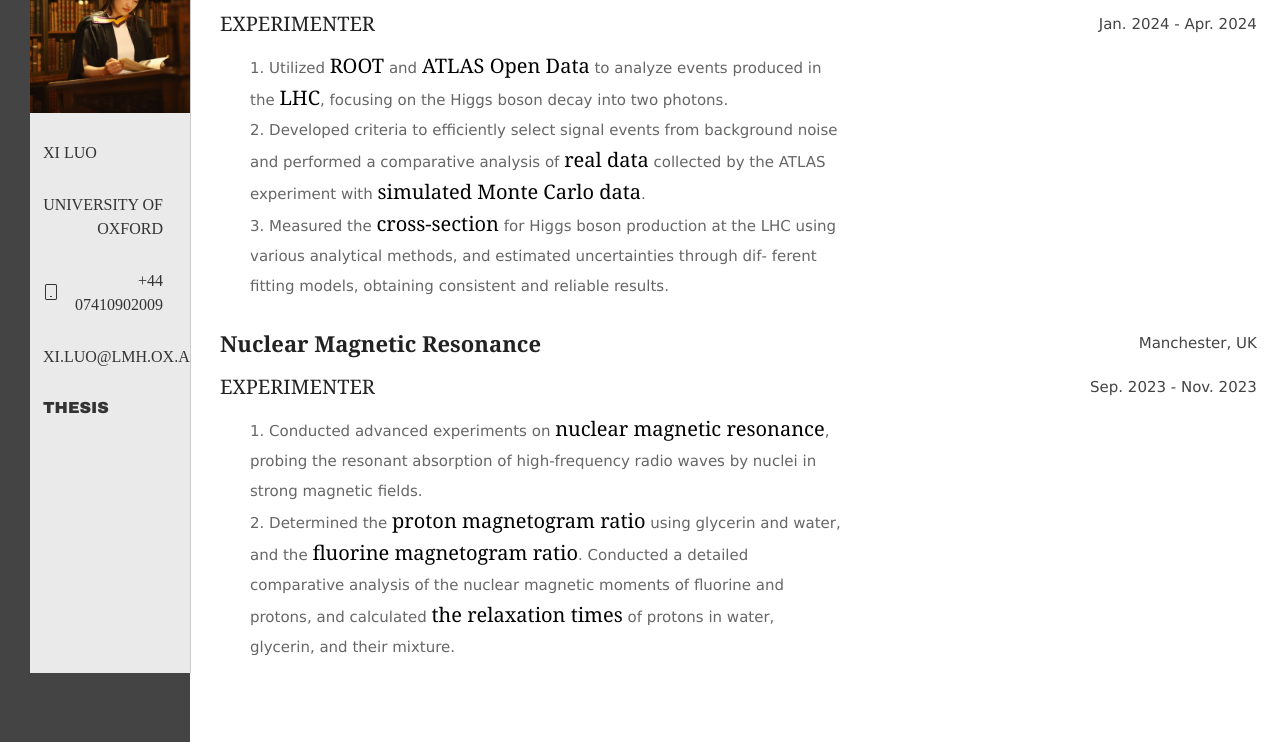
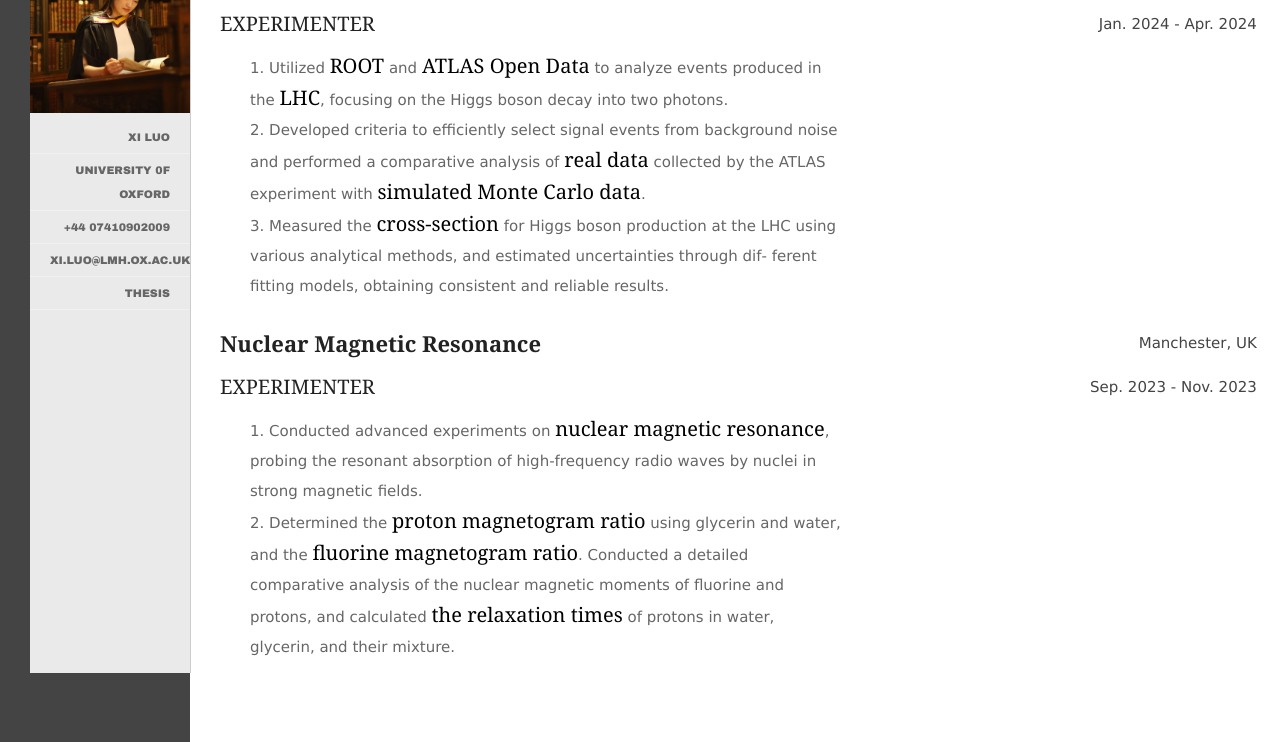
Before and after one commit to XiLuo-Oxford/xiluo-oxford.github.io, a plain HTML site: page Experiment Courseworks.html in a window 1280 px wide. Shown: the part 167-909 px from the top of the page. Drawn offline with Linux system fonts and the light colour scheme.

Commit message:
Update Experiment Courseworks.html

```diff
--- a/Experiment Courseworks.html
+++ b/Experiment Courseworks.html
@@ -27,11 +27,11 @@ $(function() {
 	<div id="leftimg"><a title="home" href="index.html"><img alt="image description" src="images/xilou.jpg" /></a></div>
 	<div id="menu">
 		<ul>
-			<li style="margin: 10px 0;"><a class="iconfont icon-xingming" href="#" title="link" style="text-decoration: none; color: #333; font-size: 16px; display: flex; align-items: center; padding: 8px 12px; border: 1px solid transparent; border-radius: 4px; transition: all 0.3s ease;">Xi Luo</a></li>
-			<li style="margin: 10px 0;"><a class="iconfont icon-xuexiao" href="#" title="link" style="text-decoration: none; color: #333; font-size: 16px; display: flex; align-items: center; padding: 8px 12px; border: 1px solid transparent; border-radius: 4px; transition: all 0.3s ease;">University of Oxford</a></li>
-			<li style="margin: 10px 0;"><a class="iconfont icon-shouji" href="#" title="link" style="text-decoration: none; color: #333; font-size: 16px; display: flex; align-items: center; padding: 8px 12px; border: 1px solid transparent; border-radius: 4px; transition: all 0.3s ease;">+44 07410902009</a></li>
-			<li style="margin: 10px 0;"><a class="iconfont icon-youxiang" href="#" title="link" style="text-decoration: none; color: #333; font-size: 16px; display: flex; align-items: center; padding: 8px 12px; border: 1px solid transparent; border-radius: 4px; transition: all 0.3s ease;">xi.luo@lmh.ox.ac.uk</a></li>
-			<li style="margin: 10px 0;"><a title="link two" href="Files/Xi Luo Bsc Dissertation.pdf" style="text-decoration: none; color: #333; font-size: 16px; display: flex; align-items: center; padding: 8px 12px; border: 1px solid transparent; border-radius: 4px; transition: all 0.3s ease;">Thesis</a></li>
+      <li><a href="#" title="link">Xi Luo</a></li>
+      <li><a href="#" title="link">University 0f Oxford</a></li>
+      <li><a href="#" title="link">+44 07410902009</a></li>
+      <li><a href="#" title="link">xi.luo@lmh.ox.ac.uk</a></li>
+      <li><a title="link two" href="Files/Xi Luo Bsc Dissertation.pdf">Thesis</a></li>
 		</ul>
 	</div>
 </div>
```
